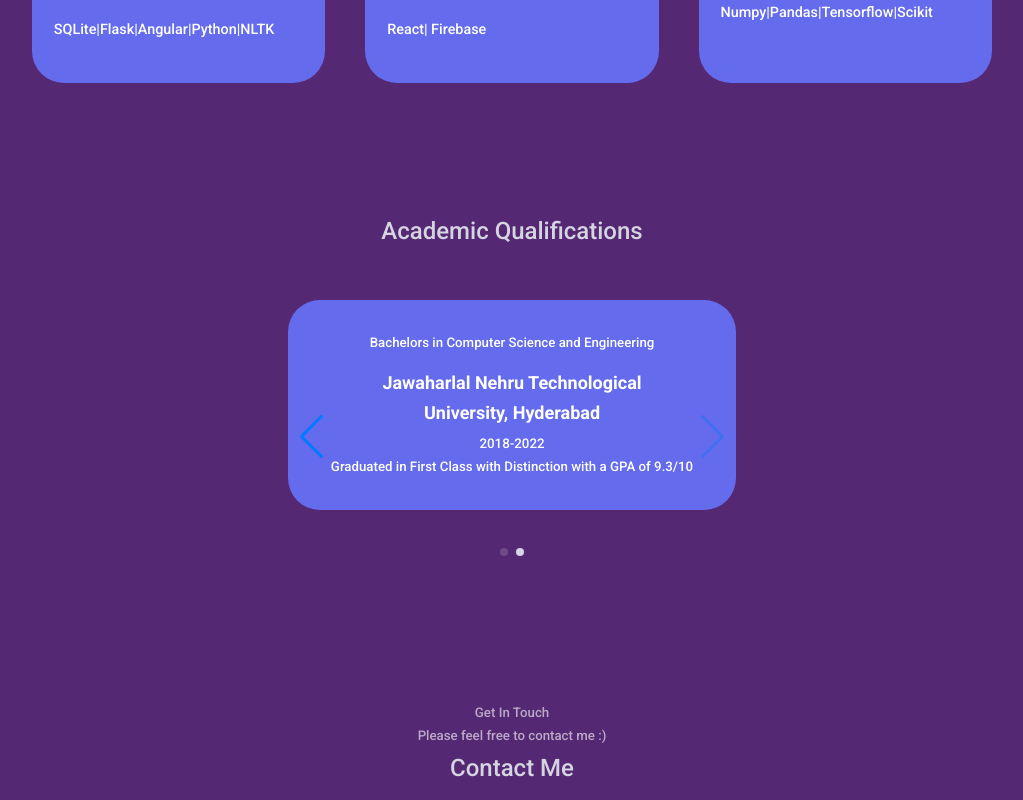
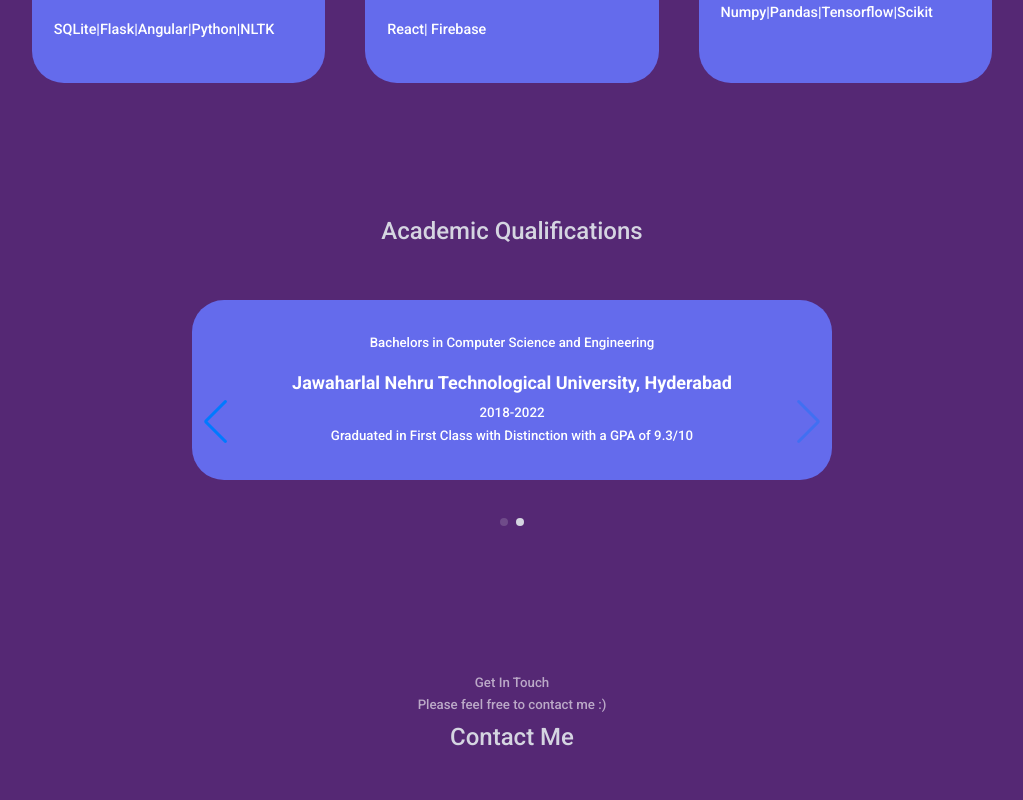
Before and after one commit to Aryan18k/Portfolio-Website, a React (Create React App) app: page / in a window 1280 px wide. Shown: the part 2332-3132 px from the top of the page, without its empty margins (128-1151 px from the left). Built offline with nearby package versions, Linux system fonts and the light colour scheme.

Commit message:
modified buttons

```diff
--- a/src/components/contact/contact.css
+++ b/src/components/contact/contact.css
@@ -27,7 +27,7 @@
 }
 .contact__options {
     padding-top: 1 rem;
-    width: 20%;
+    width: 20rem;
     margin-left: 40%;
     display: flex;
     flex-direction: column;
--- a/src/components/education/education.css
+++ b/src/components/education/education.css
@@ -1,6 +1,6 @@
 
 .education__container {
-    width: 35%;
+    width: 50%;
     height: auto;
     padding-bottom: 4rem;
 }
```
